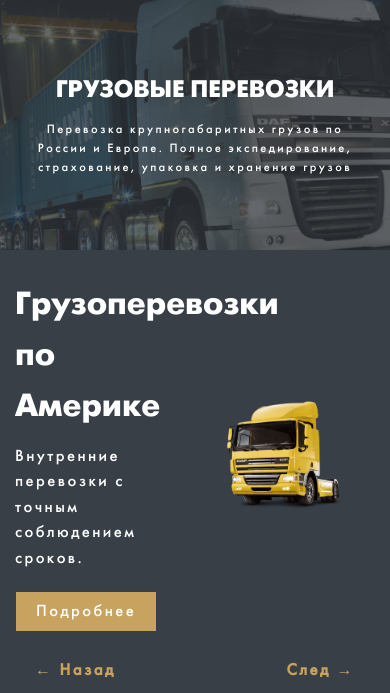
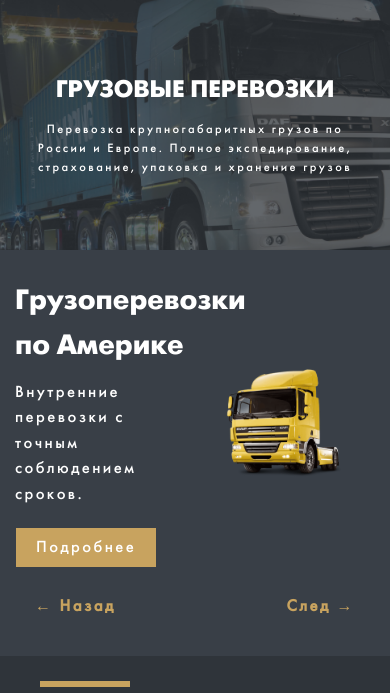
Before and after one commit to Den2856/verbose-train, a plain HTML site: page public/index.html in a window 390 px wide. Shown: the part 129-822 px from the top of the page. Drawn offline with Linux system fonts and the light colour scheme; files whose address does not match are found by name.

Commit message:
Update blog.css

```diff
--- a/public/static/css/blog.css
+++ b/public/static/css/blog.css
@@ -623,6 +623,10 @@ p, a, button, li, label, span {
     font-size: 12px;
   }
 
+  .slider__title {
+  font-size: 28px;
+}
+
   .services__grid {
     grid-template-columns: 1fr;
   }
```
